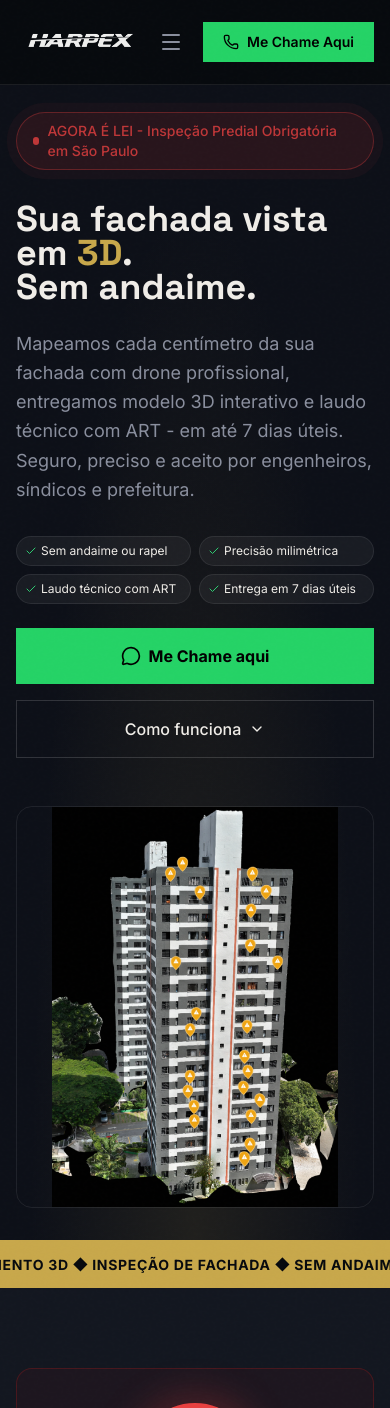
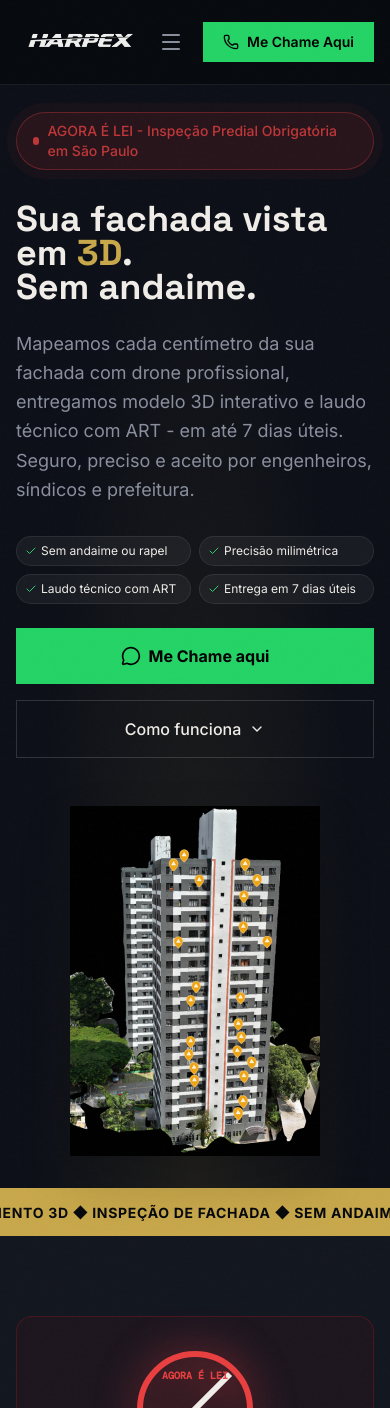
Before and after one commit to nandocarmel/drone-services-website, a Next.js app: page /mapeamento-fachada in a window 390 px wide. Shown: the top 1408 px of the page. Built offline with nearby package versions, Linux system fonts and the light colour scheme.

Commit message:
fix: improve building image framing and style
Adjust image layout, remove border, center with flexbox, set responsive fixed heights, and add drop shadow for emphasis.

```diff
--- a/app/mapeamento-fachada/page.tsx
+++ b/app/mapeamento-fachada/page.tsx
@@ -203,17 +203,15 @@ export default function MapeamentoFachadaPage() {
             </div>
 
             {/* Coluna da imagem */}
-            <div className="relative">
-              <div className="relative rounded-2xl overflow-hidden border border-[rgba(255,255,255,0.08)]">
-                <Image
-                  src="/images/hero-edificio-mapeado.png"
-                  alt="Mapeamento 3D de Fachada com Drone - Edificio com marcadores de inspecao"
-                  width={500}
-                  height={700}
-                  className="w-full h-auto max-h-[400px] lg:max-h-[600px] object-contain"
-                  priority
-                />
-              </div>
+            <div className="relative flex items-center justify-center">
+              <Image
+                src="/images/hero-edificio-mapeado.png"
+                alt="Mapeamento 3D de Fachada com Drone - Edificio com marcadores de inspecao"
+                width={400}
+                height={600}
+                className="w-auto h-[350px] md:h-[450px] lg:h-[550px] object-contain drop-shadow-2xl"
+                priority
+              />
             </div>
           </div>
         </div>
```
